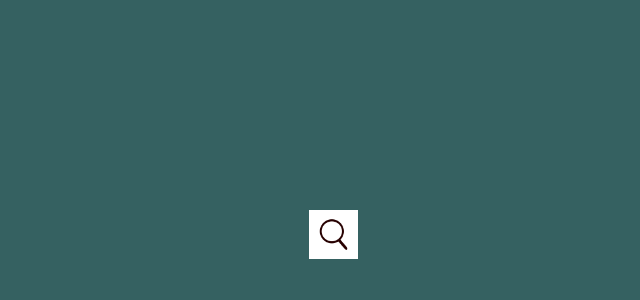
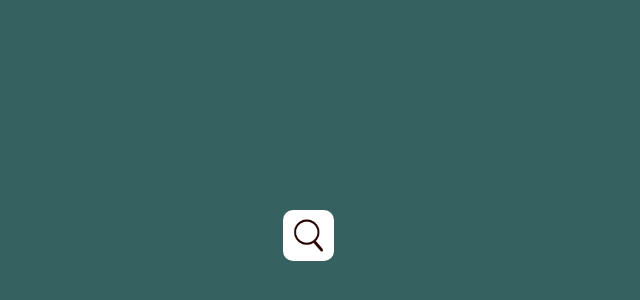
Before and after one commit to jorgevvs/50Projects, a plain HTML site: page P2 - Search Button/index.html in a window 1280 px wide. Shown: the part 182-482 px from the top of the page, without its empty margins (302-942 px from the left). Drawn offline with Linux system fonts and the light colour scheme.

Commit message:
Changes on Search Bar

```diff
--- a/P1 - Expanding Cards/css/style.css
+++ b/P1 - Expanding Cards/css/style.css
@@ -11,6 +11,7 @@ body{
     align-items: center;
     justify-content: center;
     height: 100vh;
+    background-color: lightskyblue;
 }
 .container{
     display: flex;
@@ -35,7 +36,7 @@ body{
     padding-left: 50px;
     color: white;
     display: none;
-    transition: all .5s ease 1s;
+    transition: all .7s ease-out 1s;
     font-size: 30px;
 }
 
--- a/P2 - Search Button/css/style.css
+++ b/P2 - Search Button/css/style.css
@@ -14,14 +14,15 @@ body{
     background-color: rgb(53, 97, 97);
 }
 img{
-    width: 49px;
+    width: 51px;
     position: relative;
-    top: 18px;
-    left: -5px;
+    top: 19px;
+    left: -30px;
     background-color: white;
     padding: 5px;
     margin: 0;
     cursor: pointer;
+    border-radius: 10px;
 
 }
 .display{
@@ -30,6 +31,9 @@ img{
     font-size: 20px;
     display: none;
     transition: all 1s ease;
+    border-radius: 20px;
+    border: 0;
+    outline: none;
 }
 .display.active{
     width: 500px;
```
